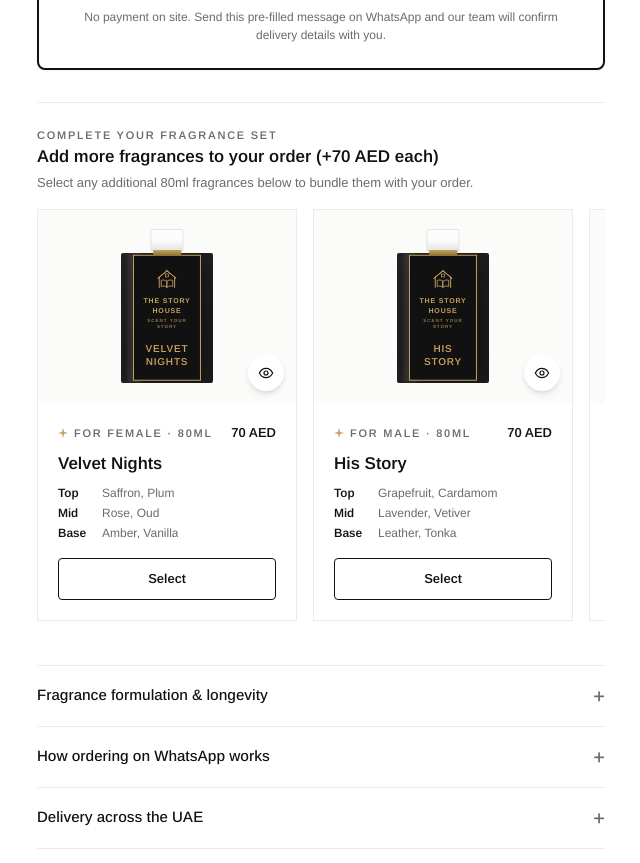
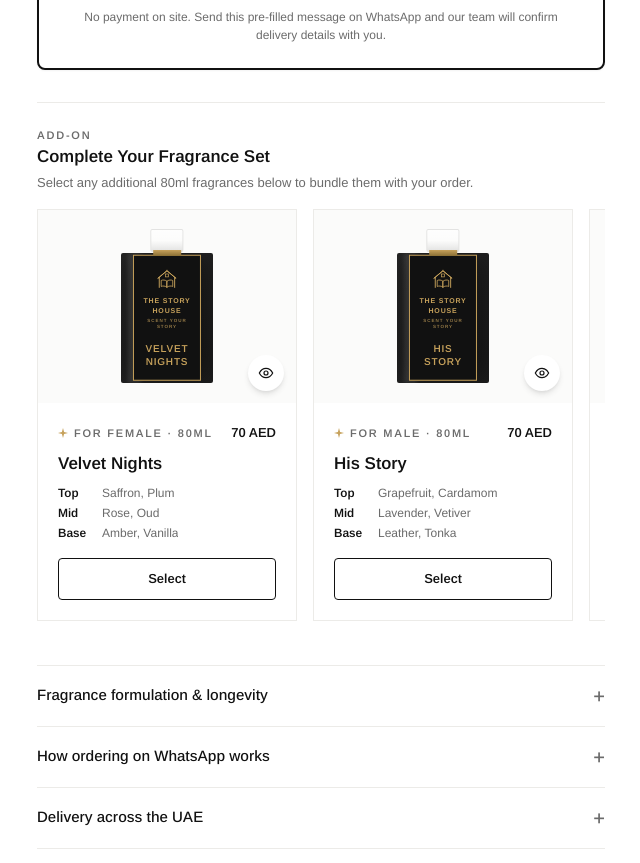
Before and after one commit to uiuxbyahsan/theestoryhousee, a Next.js app: page /product/her-story in a window 1280 px wide. Shown: the part 980-1843 px from the top of the page, without its empty margins (623-1263 px from the left). Built offline with nearby package versions, Linux system fonts and the light colour scheme.

Commit message:
Update add-on section title to Add-on Complete Your Fragrance Set

```diff
--- a/components/ScentProductView.tsx
+++ b/components/ScentProductView.tsx
@@ -316,8 +316,8 @@
           <div className="mt-8 border-t border-divider pt-6">
             <div className="flex items-center justify-between">
               <div>
-                <p className="eyebrow text-text-muted">Complete Your Fragrance Set</p>
-                <h2 className="text-[17px] font-semibold text-black">Add more fragrances to your order (+70 AED each)</h2>
+                <p className="eyebrow text-text-muted">Add-on</p>
+                <h2 className="text-[17px] font-semibold text-black">Complete Your Fragrance Set</h2>
               </div>
               {addOnScentIds.length > 0 && (
                 <span className="rounded-button bg-black px-2.5 py-1 text-[12px] font-semibold text-white">
```
